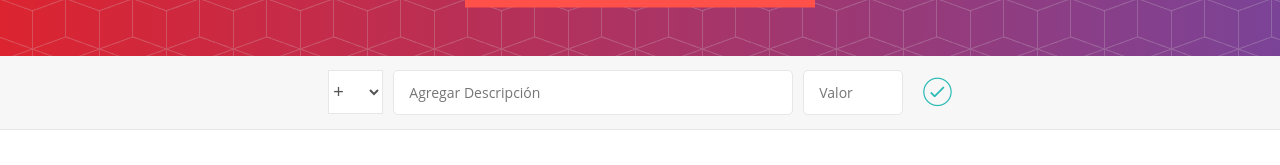
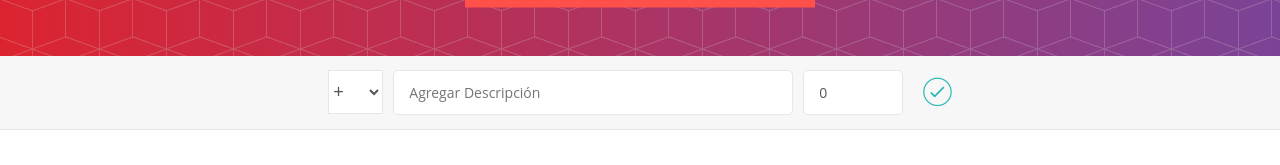
Before and after one commit to Brigitte9219/Presupuesto-app, an Angular app: page / in a window 1280 px wide. Shown: the part 264-429 px from the top of the page. Built offline with nearby package versions, Linux system fonts and the light colour scheme.

Commit message:
Modificando componente de formulario

```diff
--- a/src/app/app.module.ts
+++ b/src/app/app.module.ts
@@ -9,6 +9,7 @@ import { EgresoComponent } from './egreso/egreso.component';
 import { FormularioComponent } from './formulario/formulario.component';
 import { IngresoService } from './ingreso/ingreso.service';
 import { EgresoService } from './egreso/egreso.service';
+import { FormsModule } from '@angular/forms';
 
 @NgModule({
   declarations: [
@@ -20,7 +21,8 @@ import { EgresoService } from './egreso/egreso.service';
   ],
   imports: [
     BrowserModule,
-    AppRoutingModule
+    AppRoutingModule,
+    FormsModule
   ],
   providers: [IngresoService, EgresoService],
   bootstrap: [AppComponent]
--- a/src/app/egreso/egreso.ts
+++ b/src/app/egreso/egreso.ts
@@ -1,4 +1,3 @@
-export interface Egreso {
-    descripcion: string;
-    valor: number;
+export class Egreso {
+    constructor(public descripcion: string, public valor: number) {}
 }
--- a/src/app/formulario/formulario.component.html
+++ b/src/app/formulario/formulario.component.html
@@ -1,13 +1,25 @@
 <form>
     <div class="agregar">
         <div class="agregar_contenedor">
-            <select class="agregar_tipo">
-                <option value="ing" selected>+</option>
-                <option value="egr">-</option>
+            <select (change)="tipoOperacion($event)" class="agregar_tipo">
+                <option value="ingresoOperacion" selected>+</option>
+                <option value="egresoOperacion">-</option>
             </select>
-            <input type="text" class="agregar_descripcion" placeholder="Agregar Descripción">
-            <input type="number" class="agregar_valor" placeholder="Valor">
-            <button class="agregar_btn"><i class="ion-ios-checkmark-outline"></i></button>
+            <input
+            type="text"
+            class="agregar_descripcion"
+            placeholder="Agregar Descripción"
+            name="descripcionInput"
+            [(ngModel)]="descripcionInput">
+            <input
+            type="number"
+            class="agregar_valor"
+            placeholder="Valor"
+            name="valorInput"
+            [(ngModel)]="valorInput">
+            <button type="submit" class="agregar_btn" (click)="agregarValor()">
+                <i class="ion-ios-checkmark-outline"></i>
+            </button>
         </div>
     </div>
 </form>
--- a/src/app/formulario/formulario.component.ts
+++ b/src/app/formulario/formulario.component.ts
@@ -1,4 +1,8 @@
 import { Component } from '@angular/core';
+import { IngresoService } from '../ingreso/ingreso.service';
+import { EgresoService } from '../egreso/egreso.service';
+import { Ingreso } from '../ingreso/ingreso';
+import { Egreso } from '../egreso/egreso';
 
 @Component({
   selector: 'app-formulario',
@@ -7,4 +11,21 @@ import { Component } from '@angular/core';
 })
 export class FormularioComponent {
 
+  tipo: string ="ingresoOperacion";
+  descripcionInput:string='';
+  valorInput: number=0;
+
+  constructor(private ingresoService: IngresoService, private egresoService: EgresoService){}
+
+  tipoOperacion(evento: any){
+    this.tipo = evento.target.value;
+  }
+
+  agregarValor() {
+    if (this.tipo === "ingresoOperacion") {
+      this.ingresoService.ingresos.push(new Ingreso(this.descripcionInput, this.valorInput));
+    } else {
+      this.egresoService.egresos.push(new Egreso(this.descripcionInput, this.valorInput));
+    }
+  }
 }
--- a/src/app/ingreso/ingreso.ts
+++ b/src/app/ingreso/ingreso.ts
@@ -1,4 +1,3 @@
-export interface Ingreso {
-    descripcion: string;
-    valor: number;
+export class Ingreso {
+    constructor(public descripcion: string, public valor: number) {}
 }
```
